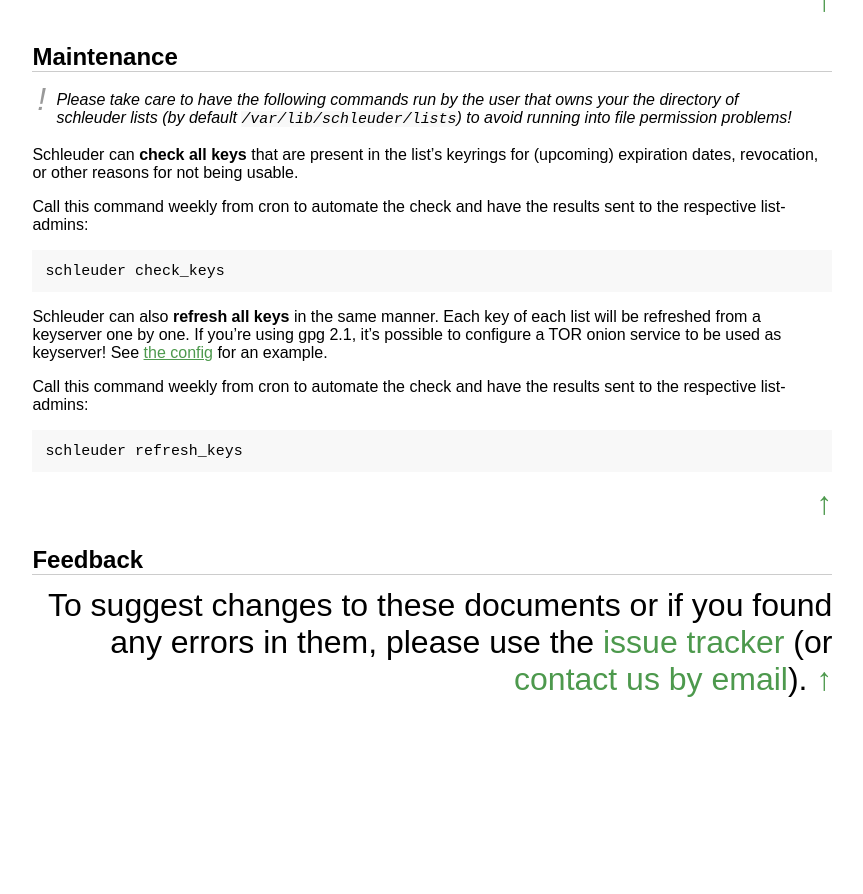
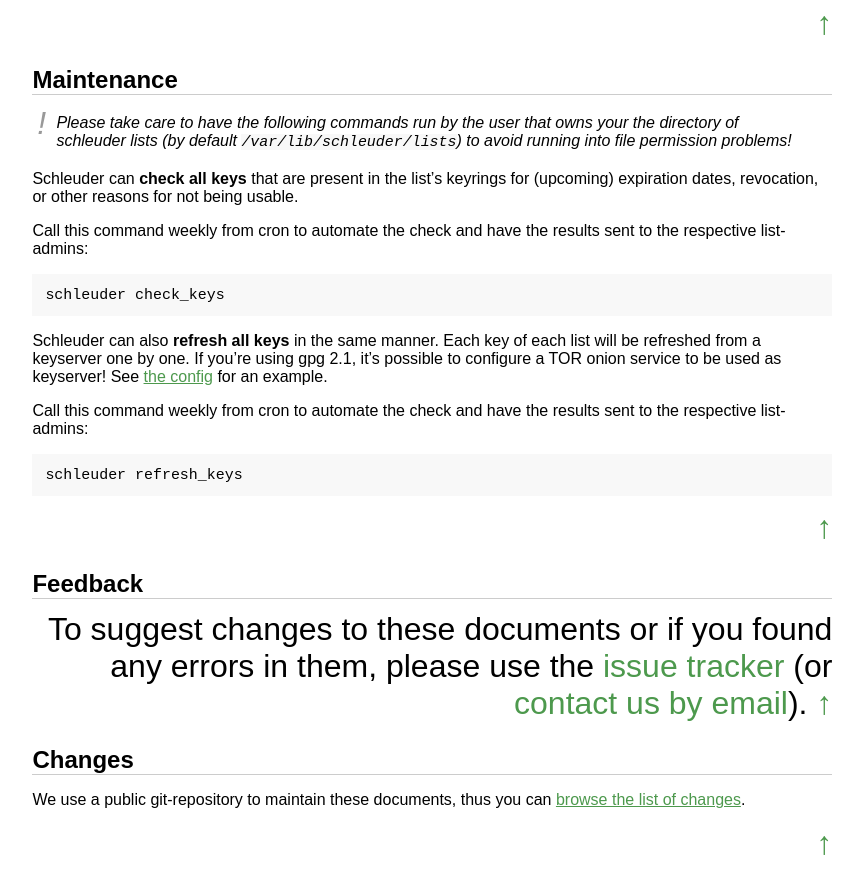
Before and after one commit to schleuder/schleuder-website, a Jekyll site: the page built from docs/index.md, in a window 1280 px wide and 900 px high, scrolled down 7395 px. Shown: the top 894 px of the window, without its empty margins (6-869 px from the left). Built offline with Jekyll 4.4.1, drawn with Linux system fonts in a browser that asks for light colours; before the commit the page ends 8132 px from its top, so only the background shows below that.

Commit message:
Link to list of changes (commit-log in repo).
Closes #2.

```diff
--- a/docs/index.md
+++ b/docs/index.md
@@ -345,3 +345,11 @@
 To suggest changes to these documents or if you found any errors in them, please use the [issue tracker](https://0xacab.org/schleuder/schleuder-website/issues) (or [contact us by email](mailto:schleuder@nadir.org)).
 [↑](#top "Go to top of page")
 {: .linktotop}
+
+
+## Changes
+
+We use a public git-repository to maintain these documents, thus you can [browse the list of changes](https://0xacab.org/schleuder/schleuder-website/commits/master).
+
+[↑](#top "Go to top of page")
+{: .linktotop}
```
